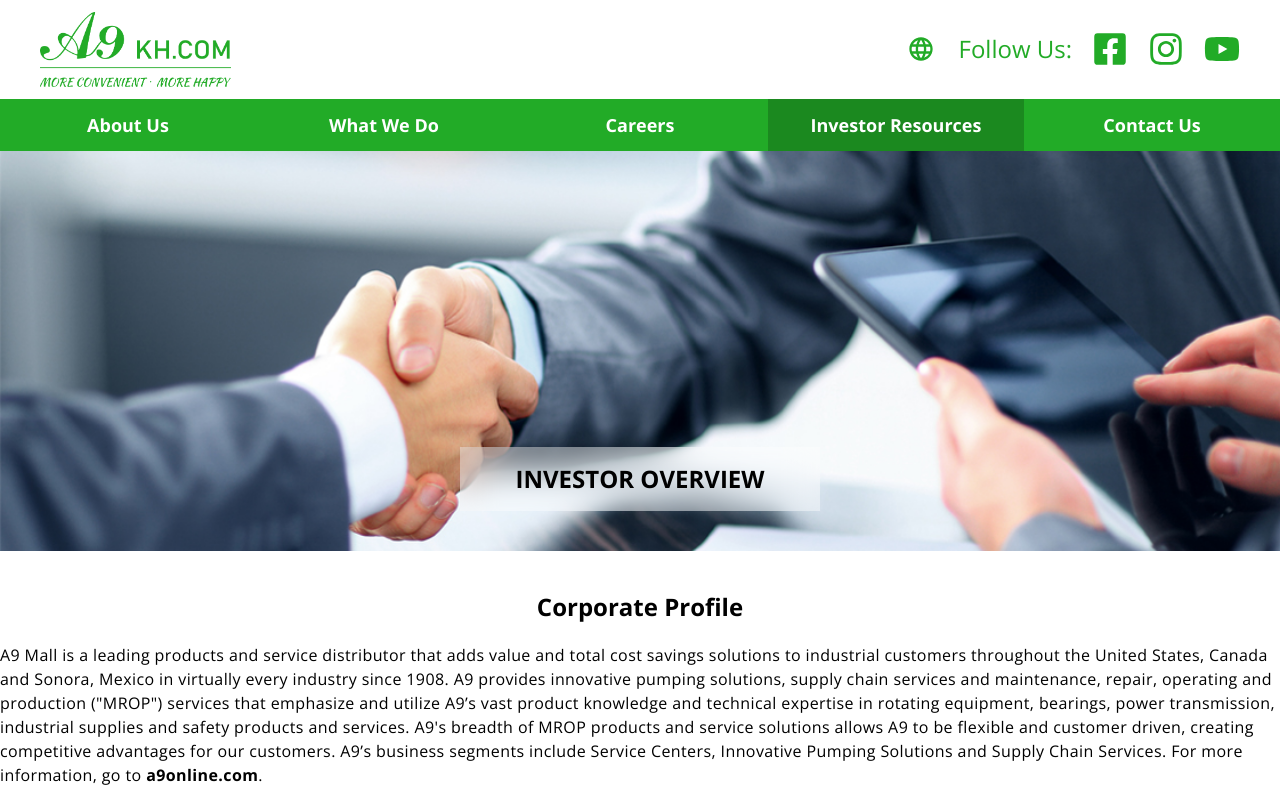
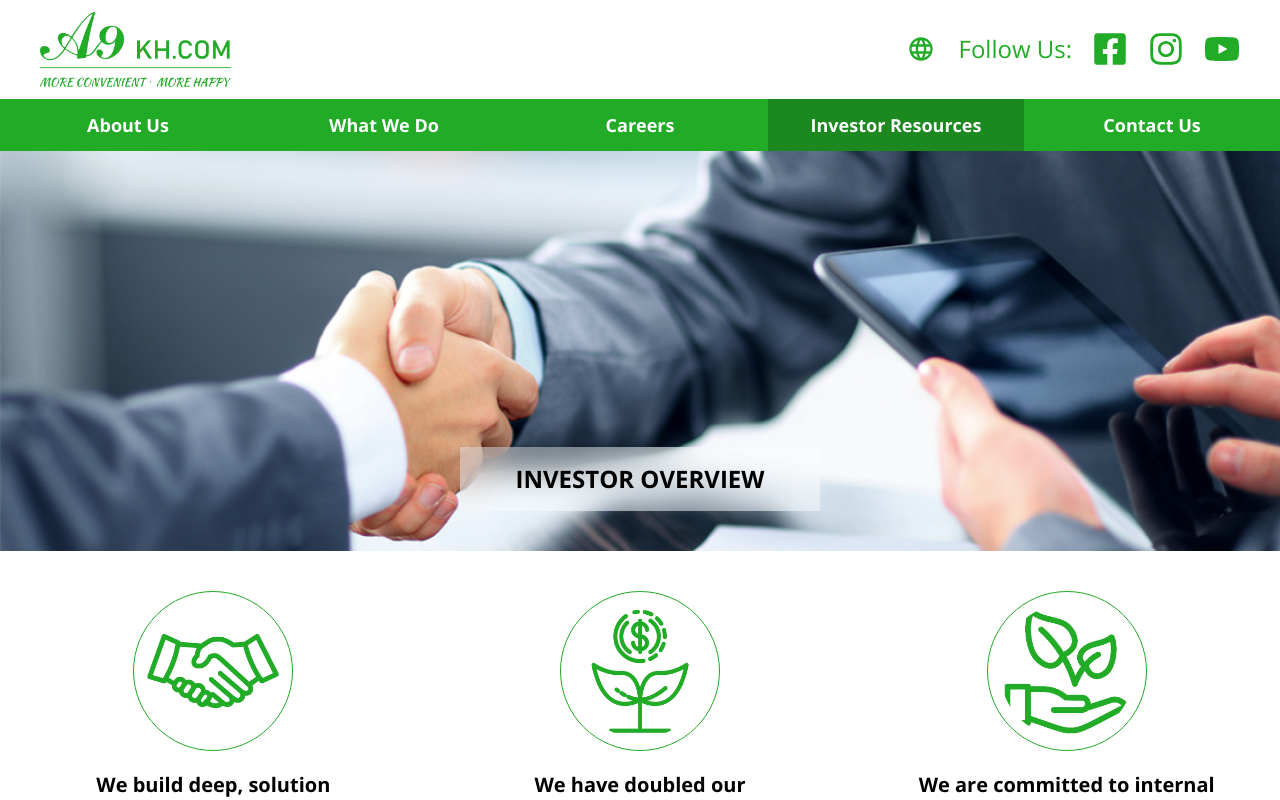
Before and after one commit to A9Kh/A9-Company-Profile, a React (Create React App) app: page /investorresources in a window 1280 px wide. Shown: the top 800 px of the page. Built offline with nearby package versions, Linux system fonts and the light colour scheme; a web font is replaced by a local one.

Commit message:
update =

```diff
--- a/src/components/investorresources/Corporate.js
+++ b/src/components/investorresources/Corporate.js
@@ -14,13 +14,13 @@ const Corporate = () => {
 
     return (
         <div>
-            <h1 className="text-lg sm:text-xl lg:text-2xl text-center font-bold mb-1 sm:mb-3 lg:mb-5">{t("label_corporate_profile")}</h1>
+            {/* <h1 className="text-lg sm:text-xl lg:text-2xl text-center font-bold mb-1 sm:mb-3 lg:mb-5">{t("label_corporate_profile")}</h1>
             <article>
                 <p className="text-sm sm:text-base tracking-wide">
                     {t("investorresources_p")}
                     <span className="font-bold"> a9online.com</span>.
                 </p>
-            </article>
+            </article> */}
             <div className="mt-5 lg:mt-10 grid gap-5 lg:gap-0 lg:grid-cols-3">
                 {reasons.map((reason, k) => (
                     <div key={k} className={`flex flex-row lg:flex-col items-center ${reason.isRightSide ? "flex-row-reverse" : ""}`}>
```
